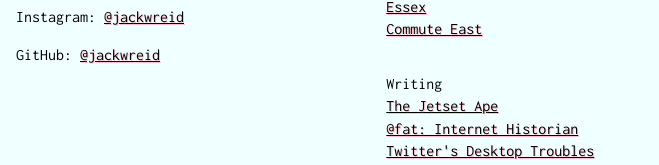
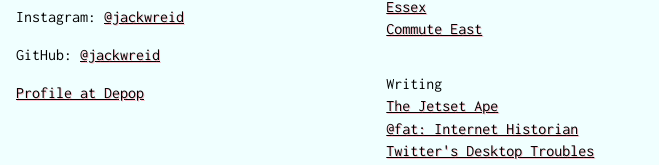
Before and after one commit to JackWReid/jackreid.xyz, a React (Create React App) app: page / in a window 1280 px wide. Shown: the part 631-796 px from the top of the page, without its empty margins (0-659 px from the left). Built offline with nearby package versions, Linux system fonts and the light colour scheme.

Commit message:
Add Depop interview to intro

```diff
--- a/src/sections/Intro.js
+++ b/src/sections/Intro.js
@@ -11,5 +11,6 @@
     <p>Twitter: <a href="https://www.twitter.com/jackreid">@jackreid</a></p>
     <p>Instagram: <a href="https://instagram.com/jackwreid">@jackwreid</a></p>
     <p>GitHub: <a href="https://www.github.com/jackwreid">@jackwreid</a></p>
+    <p><a href="https://medium.com/making-depop/jack-reid-eff8f2300259#.4p8wt4vh7">Profile at Depop</a></p>
   </div>
 );
```
